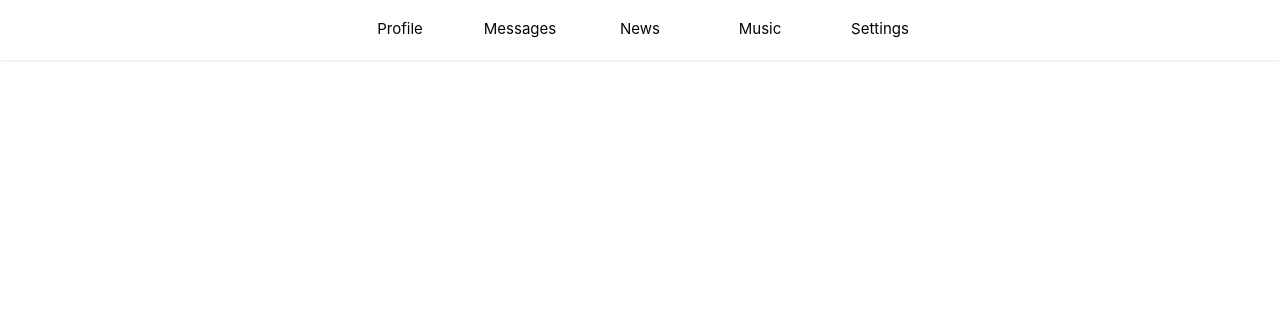
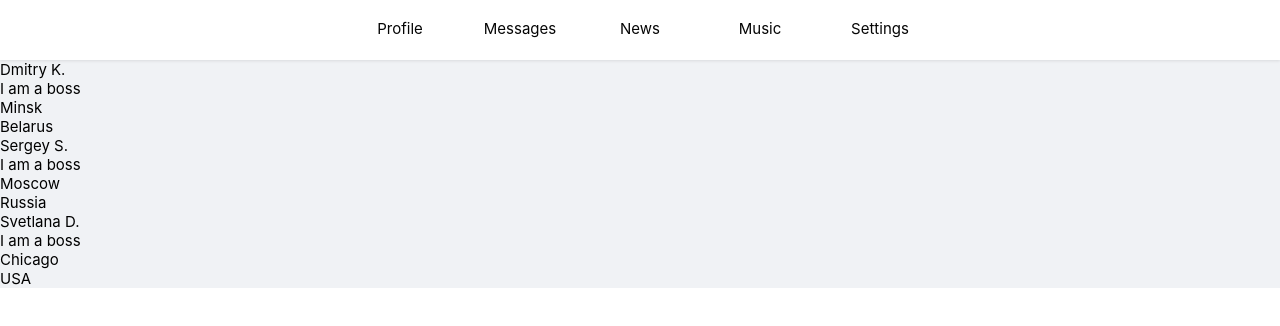
Before and after one commit to lendmid/myfacebook, a React (Create React App) app: page /users in a window 1280 px wide. Shown: the top 326 px of the page. Built offline with nearby package versions, Linux system fonts and the light colour scheme.

Commit message:
added users

```diff
--- a/package.json
+++ b/package.json
@@ -6,6 +6,7 @@
     "@testing-library/jest-dom": "^4.2.4",
     "@testing-library/react": "^9.5.0",
     "@testing-library/user-event": "^7.2.1",
+    "axios": "^0.19.2",
     "react": "^16.13.1",
     "react-dom": "^16.13.1",
     "react-redux": "^7.2.1",
--- /dev/null
+++ b/src/components/Users/User/User.jsx
@@ -0,0 +1,17 @@
+import React from 'react';
+import s from './User.module.css';
+
+const User = (props) => {
+    debugger
+    return (
+        <div>
+            <div className={s.fullName}>{props.fullName}</div>
+            <div className={s.followed}>{props.followed}</div>
+            <div className={s.status}>{props.status}</div>
+            <div className={s.city}>{props.city}</div>
+            <div className={s.country}>{props.country}</div>
+        </div>
+    )
+}
+
+export default User;
--- a/src/components/Users/Users.jsx
+++ b/src/components/Users/Users.jsx
@@ -1,11 +1,11 @@
 import React from 'react';
 
+
 const Users = (props) => {
+    debugger
     return (
         <div>
-            {
-                props.users.map(u => <div key={u.id} fullName></div>)
-            }
+            {props.users}
         </div>
     )
 }
--- a/src/components/Users/UsersContainer.jsx
+++ b/src/components/Users/UsersContainer.jsx
@@ -2,11 +2,12 @@ import React from "react";
 import {connect} from "react-redux";
 import Users from "./Users";
 import {followAC, setUsersAC, unfollowAC} from "../../redux/usersReducer";
+import User from "./User/User";
 
 
 let mapStateToProps = (state) => {
     return {
-        users: state.usersPage.users,
+        users: state.usersPage.users.map(user => <User key={user.id} followed={user.followed} fullName={user.fullName} status={user.status} city={user.location.city} country={user.location.country} />),
     }
 }
 
```
Also changed, not shown: src/components/Users/User/User.module.css (added), 1 other file (tests, documents, lock files or other folders).
